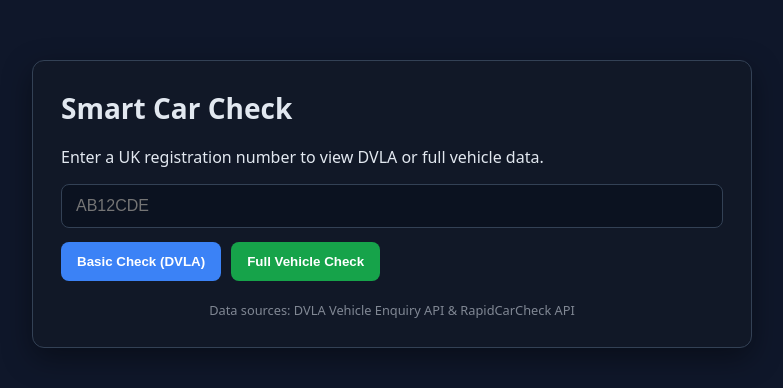
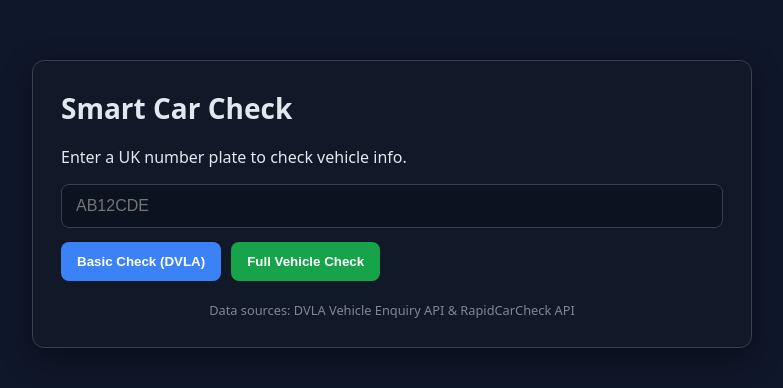
Before and after one commit to Wasif667/SmartCheck, a React (Vite) app in the folder client/: page / in a window 1280 px wide. Shown: the part 196-584 px from the top of the page, without its empty margins (248-1031 px from the left). Built offline with nearby package versions, Linux system fonts and the light colour scheme.

Commit message:
Update App.jsx

```diff
--- a/client/src/App.jsx
+++ b/client/src/App.jsx
@@ -7,10 +7,9 @@ export default function App() {
   const [basicData, setBasicData] = useState(null);
   const [fullData, setFullData] = useState(null);
 
-  // --- Basic DVLA check ---
+  // Basic DVLA check
   async function handleBasicCheck() {
-    if (!reg.trim()) return alert("Enter a registration number");
-
+    if (!reg.trim()) return alert("Please enter a registration number");
     setLoading(true);
     setError(null);
     setFullData(null);
@@ -27,10 +26,9 @@ export default function App() {
     }
   }
 
-  // --- Full RapidCarCheck ---
+  // RapidCarCheck full report
   async function handleFullCheck() {
-    if (!reg.trim()) return alert("Enter a registration number");
-
+    if (!reg.trim()) return alert("Please enter a registration number");
     setLoading(true);
     setError(null);
     setBasicData(null);
@@ -50,7 +48,7 @@ export default function App() {
   return (
     <div className="card">
       <h1>Smart Car Check</h1>
-      <p>Enter a UK registration number to view DVLA or full vehicle data.</p>
+      <p>Enter a UK number plate to check vehicle info.</p>
 
       <div className="formRow">
         <input
@@ -76,7 +74,7 @@ export default function App() {
 
       {error && <div style={{ color: "#f87171" }}>⚠️ {error}</div>}
 
-      {/* --- DVLA Basic Info --- */}
+      {/* Basic DVLA info */}
       {basicData && (
         <div className="result">
           <h2>Basic DVLA Information</h2>
@@ -95,7 +93,7 @@ export default function App() {
         </div>
       )}
 
-      {/* --- Full RapidCarCheck Info --- */}
+      {/* Full RapidCarCheck info */}
       {fullData && (
         <div className="result">
           <h2>Full Vehicle Report</h2>
@@ -105,8 +103,8 @@ export default function App() {
               <tr><td>Make:</td><td>{fullData.make}</td></tr>
               <tr><td>Model:</td><td>{fullData.model}</td></tr>
               <tr><td>Colour:</td><td>{fullData.colour}</td></tr>
+              <tr><td>Fuel Type:</td><td>{fullData.fuelType}</td></tr>
               <tr><td>Engine Size:</td><td>{fullData.engineCapacity} cc</td></tr>
-              <tr><td>Fuel Type:</td><td>{fullData.fuelType}</td></tr>
               <tr><td>Transmission:</td><td>{fullData.transmission}</td></tr>
               <tr><td>Finance Owed:</td><td>{fullData.financeOwed ? "⚠️ Yes" : "✅ Clear"}</td></tr>
               <tr><td>Stolen:</td><td>{fullData.stolen ? "⚠️ Yes" : "✅ No"}</td></tr>
```
